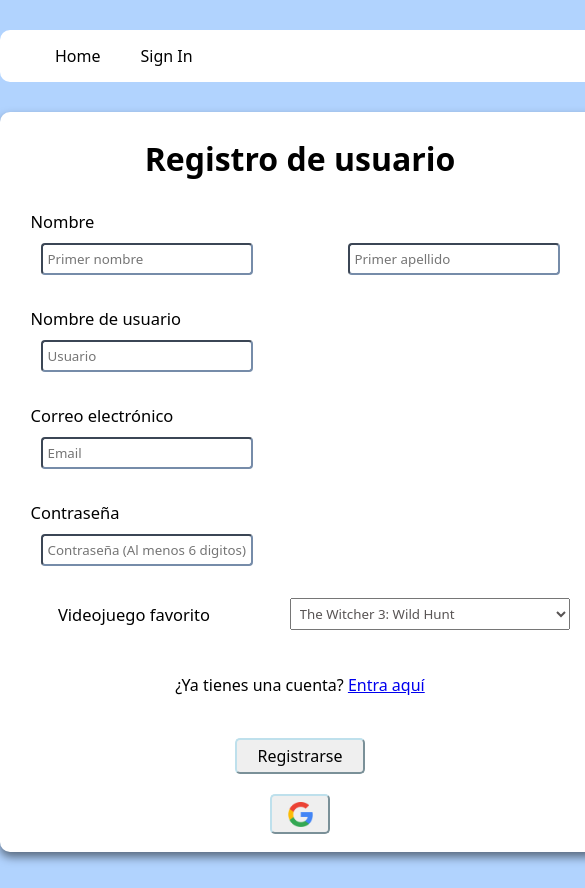
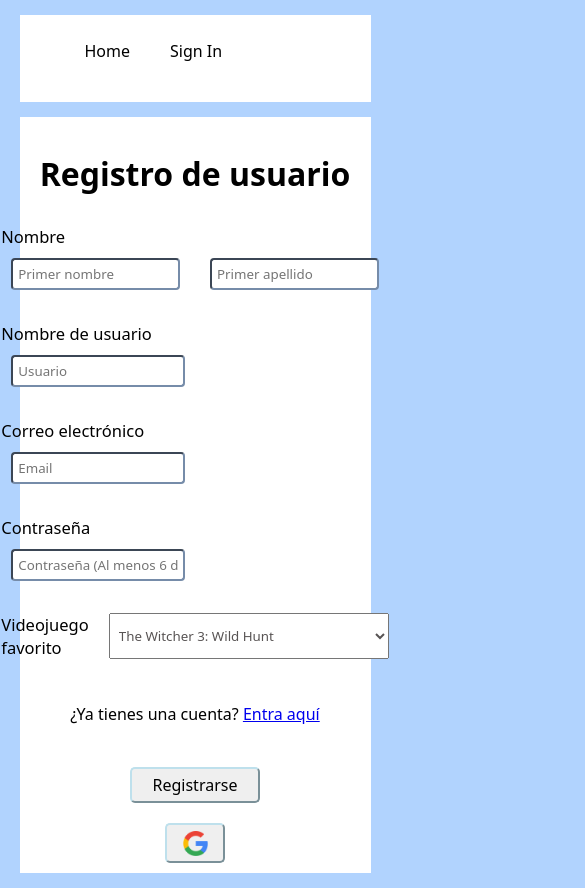
Before and after one commit to diegg22unimet/Microproyecto-2, a React (Vite) app: page /signup in a window 390 px wide. Shown: the top 888 px of the page, 585 px wide, since content can reach past the window. Built offline with nearby package versions, Linux system fonts and the light colour scheme.

Commit message:
Responsive

```diff
--- a/src/pages/GamesPage.jsx
+++ b/src/pages/GamesPage.jsx
@@ -1,6 +1,6 @@
 import styles from './GamesPage.module.css'
 import gamesData from '../videogames.json'
-//import GameCard from './GameCard'
+import GameCard from './GameCard'
 
 function GamesPage() {
     return (
--- a/src/pages/GamesPage.module.css
+++ b/src/pages/GamesPage.module.css
@@ -49,3 +49,34 @@ h2 {
 .gameContainer p:last-child {
     margin-bottom: 15px;
 }
+
+@media (max-width: 600px) {
+    .navbar {
+      width: 100%;
+      margin: 10px auto;
+    }
+
+    .gameContainer {
+      width: 100%;
+    }
+  }
+
+  @media (min-width: 601px) and (max-width: 900px) {
+    .navbar {
+      max-width: 800px;
+    }
+
+    .gameContainer {
+      max-width: 600px;
+    }
+  }
+
+  @media (min-width: 901px) and (max-width: 1200px) {
+    .navbar {
+      max-width: 1000px;
+    }
+
+    .gameContainer {
+      max-width: 800px;
+    }
+  }
--- a/src/pages/HomePage.module.css
+++ b/src/pages/HomePage.module.css
@@ -125,3 +125,31 @@ ul {
 li::marker {
     color: rgb(90, 129, 222);
 }
+
+@media (max-width: 600px) {
+    .navbar {
+      width: 100%;
+      margin: 10px auto;
+    }
+
+    .search_bar input {
+      width: 100%;
+      margin-right: 0;
+    }
+
+    .container {
+      width: 100%;
+    }
+  }
+
+  @media (min-width: 601px) and (max-width: 900px) {
+    .navbar {
+      max-width: 800px;
+    }
+  }
+
+  @media (min-width: 901px) and (max-width: 1200px) {
+    .navbar {
+      max-width: 1000px;
+    }
+  }
--- a/src/pages/LoginPage.module.css
+++ b/src/pages/LoginPage.module.css
@@ -54,3 +54,21 @@
     background-size: 25px 25px;
     background-position:center;
 }
+
+@media (max-width: 768px) {
+    .navbar {
+        width: 90%;
+        margin: 15px auto;
+        border-radius: 5px;
+        padding: 10px;
+    }
+
+    .info {
+        width: 90%;
+        max-width: 500px;
+        margin-top: 20px;
+        margin-bottom: 20px;
+        border-radius: 8px;
+        box-shadow: 0px 3px 6px 0px rgba(0, 0, 0, 0.3);
+    }
+}
--- a/src/pages/ProfilePage.module.css
+++ b/src/pages/ProfilePage.module.css
@@ -77,3 +77,42 @@
 .h2_name {
     color: white;
 }
+
+@media (max-width: 600px) {
+    .navbar {
+      margin: 10px auto;
+    }
+
+    .profileContainer {
+      height: 300px;
+    }
+
+    .profileContainer .image {
+      width: 100px;
+      height: 100px;
+      transform: translateY(30px);
+      border-width: 5px;
+    }
+
+    .profileContainer .image img {
+      width: 100%;
+      height: 100%;
+      transform: translate(-5%, -5%);
+    }
+
+    .content {
+      transform: translateY(130px);
+    }
+  }
+
+  @media (min-width: 601px) and (max-width: 900px) {
+    .navbar {
+      max-width: 800px;
+    }
+  }
+
+  @media (min-width: 901px) and (max-width: 1200px) {
+    .navbar {
+      max-width: 1000px;
+    }
+  }
--- a/src/pages/SignUpPage.module.css
+++ b/src/pages/SignUpPage.module.css
@@ -124,3 +124,39 @@ button {
     background-size: 25px 25px;
     background-position:center;
 }
+
+@media only screen and (max-width: 768px) {
+    .navbar {
+        width: 90%;
+        max-width: none;
+        margin: 15px auto;
+        border-radius: 0;
+        padding: 10px;
+    }
+
+    .info {
+        width: 90%;
+        max-width: none;
+        height:auto;
+        margin-top: 15px;
+        margin-bottom: 15px;
+        border-radius: 0;
+        box-shadow: none;
+        padding: 10px;
+    }
+
+    .names {
+        gap: 10px;
+    }
+
+    input {
+        width: calc(50% - 20px);
+        margin-right: 10px;
+        margin-left: 10px;
+    }
+
+    .videogames {
+        gap: 20px;
+    }
+
+}
```
